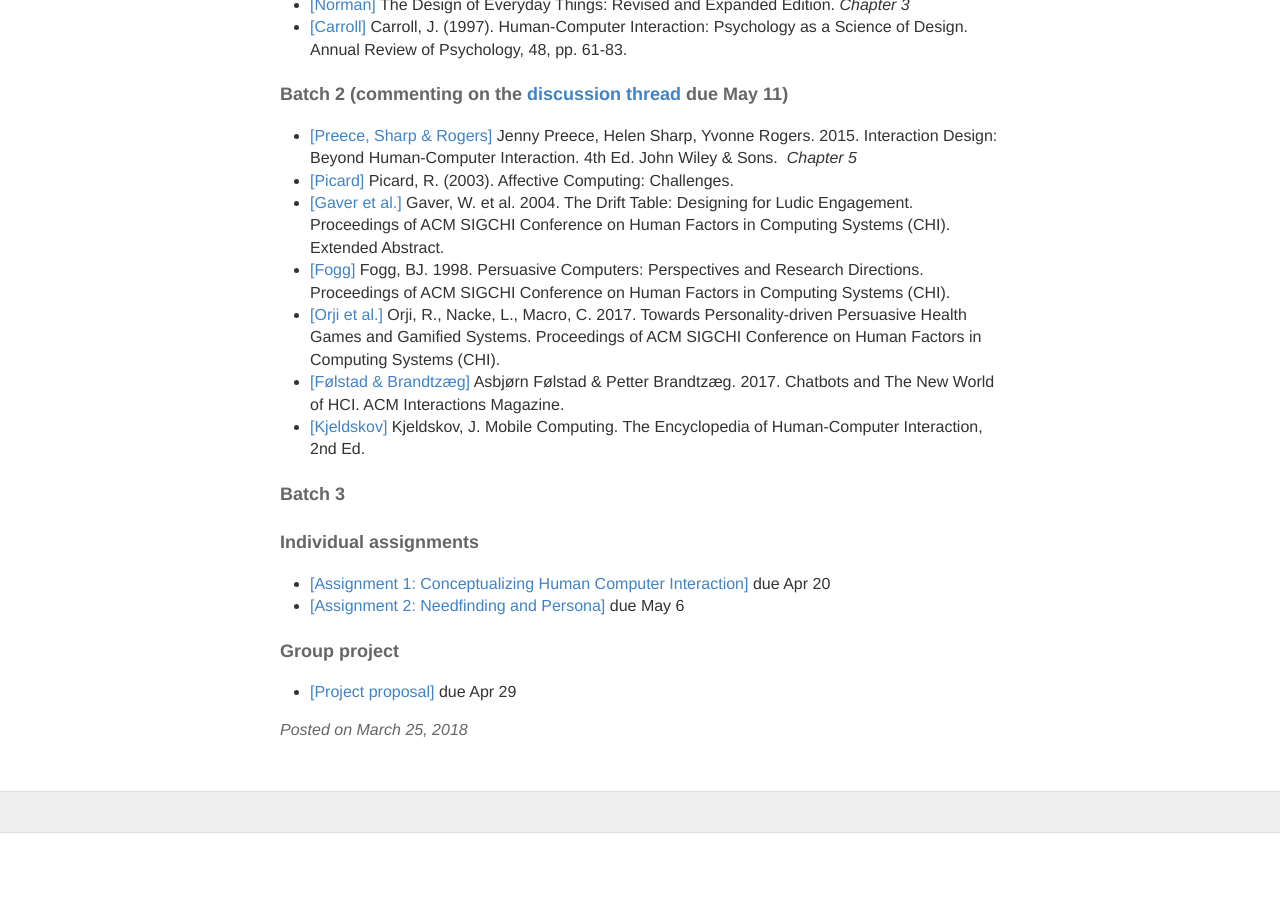
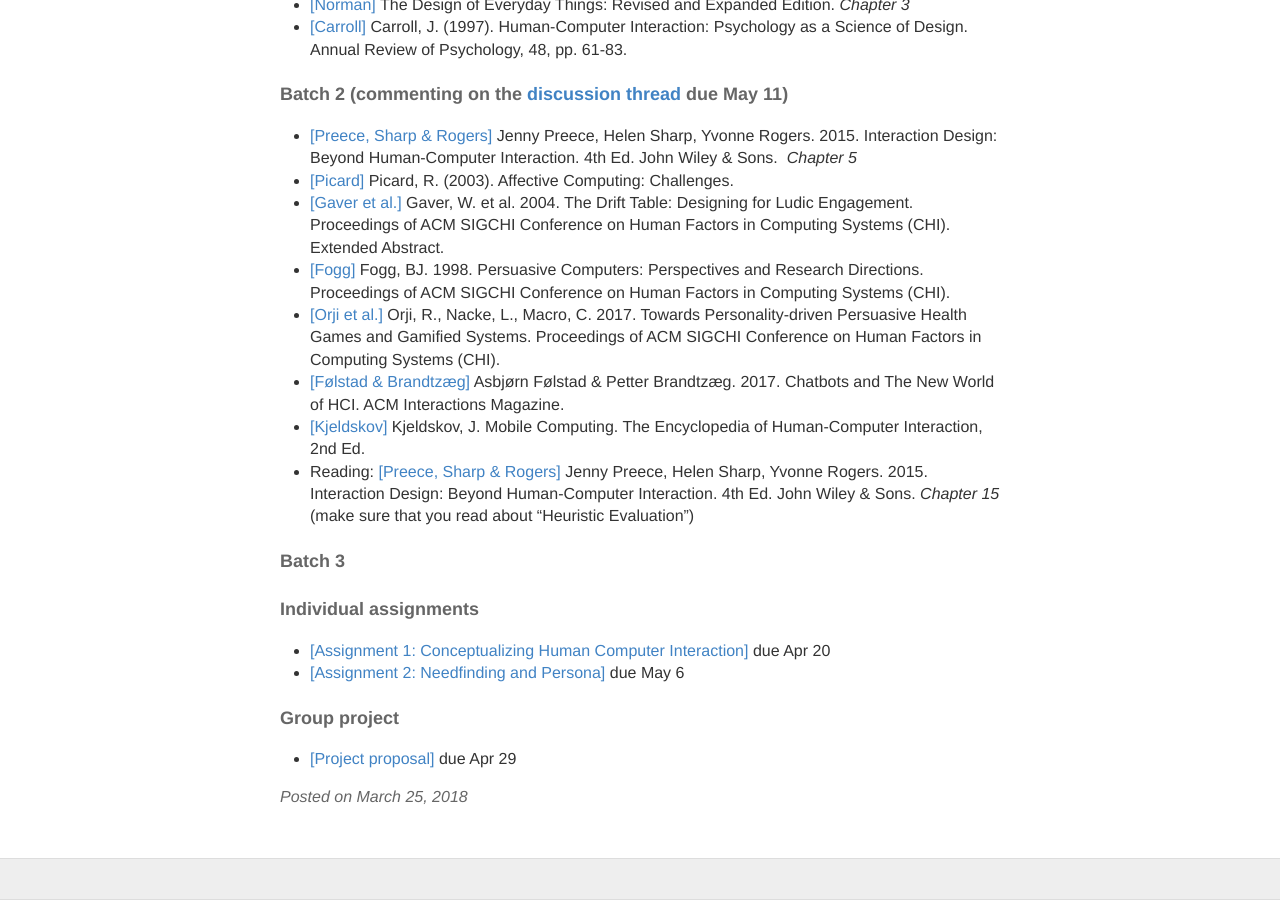
Before and after one commit to hciwang/hciwang.github.io, a Jekyll site: the page built from _posts/2018-3-25-lectures.md, in a window 1280 px wide and 900 px high, scrolled down 2408 px. Built offline with Jekyll 4.4.1, drawn with Linux system fonts in a browser that asks for light colours; before the commit the page ends 3241 px from its top, so only the background shows below that.

Commit message:
Update 2018-3-25-lectures.md

```diff
--- a/_posts/2018-3-25-lectures.md
+++ b/_posts/2018-3-25-lectures.md
@@ -86,6 +86,8 @@ Week 7
 - [[Orji et al.]](https://canvas.ucdavis.edu/courses/225630/files?preview=3353901) Orji, R., Nacke, L., Macro, C. 2017. Towards Personality-driven Persuasive Health  Games and Gamified Systems. Proceedings of ACM SIGCHI Conference on Human Factors in Computing Systems (CHI).
 - [[Følstad & Brandtzæg]](http://interactions.acm.org/archive/view/july-august-2017/chatbots-and-the-new-world-of-hci) Asbjørn Følstad & Petter Brandtzæg. 2017. Chatbots and The New World of HCI. ACM Interactions Magazine.
 - [[Kjeldskov]](https://www.interaction-design.org/literature/book/the-encyclopedia-of-human-computer-interaction-2nd-ed/mobile-computing) Kjeldskov, J. Mobile Computing. The Encyclopedia of Human-Computer Interaction, 2nd Ed.
+- Reading: [[Preece, Sharp & Rogers]](http://www.id-book.com/) Jenny Preece, Helen Sharp, Yvonne Rogers. 2015. Interaction Design: Beyond Human-Computer Interaction. 4th Ed. John Wiley & Sons.  *Chapter 15* (make sure that you read about "Heuristic Evaluation")
+
 
 
 #### Batch 3
```
